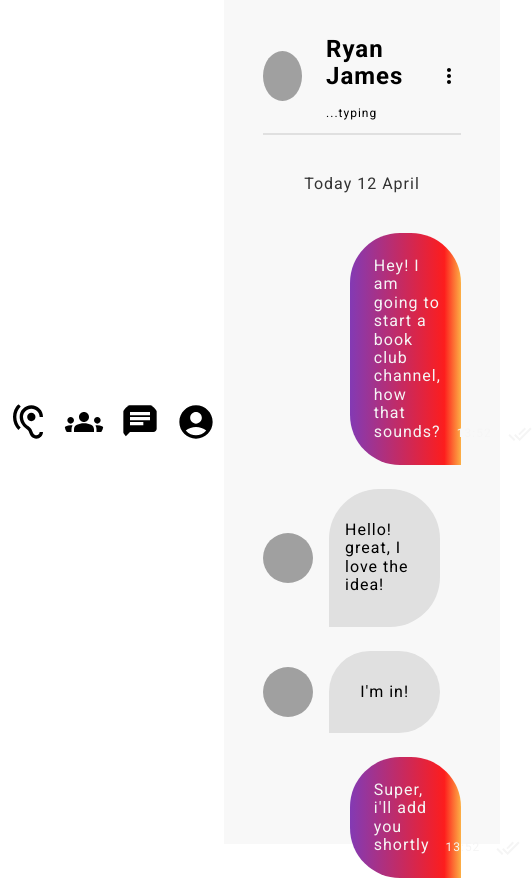
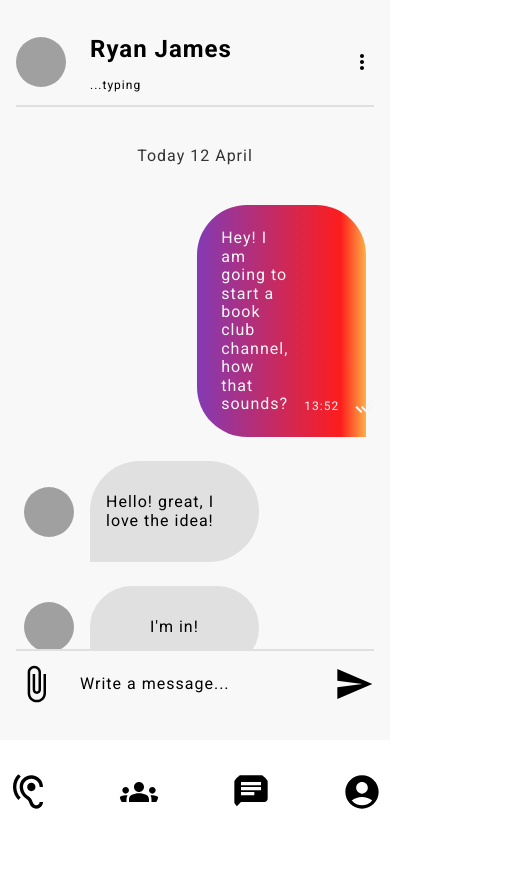
Before and after one commit to dave-forbes/messaging-app, a React (Vite) app in the folder frontend/: page / in a window 390 px wide. Shown: the top 880 px of the page, 532 px wide, since content can reach past the window. After the commit the page ends 844 px from the top, so only its background shows below. Built offline with nearby package versions, Linux system fonts and the light colour scheme.

Commit message:
add media queries for smaller devices

```diff
--- a/frontend/src/components/ConversationList/ConversationList.module.scss
+++ b/frontend/src/components/ConversationList/ConversationList.module.scss
@@ -7,6 +7,23 @@
   display: flex;
   flex-direction: column;
   justify-content: space-evenly;
+}
+
+@media (max-width: 1400px) {
+  .conversationListContainer {
+  position: absolute;
+  background-color: white;
+  height: 100vh;
+  left: 100px;
+  }
+}
+
+@media (max-width:600px) {
+  .conversationListContainer {
+    left:0;
+    top:0;
+    height: calc(100vh - 150px);
+  }
 }
 
 .title {
--- a/frontend/src/components/MessageArea/MessageArea.module.scss
+++ b/frontend/src/components/MessageArea/MessageArea.module.scss
@@ -6,6 +6,12 @@
   padding: 5% 10%;
   display: flex;
   flex-direction: column;
+}
+
+@media (max-width:850px) {
+  .messageAreaContainer {
+  padding: 5% variables.$spacing-md;
+  }
 }
 
 .topDiv {
@@ -22,11 +28,18 @@
 }
 
 .centralDiv {
-  flex: 1;
   display:flex;
   flex-direction: column;
   padding-block: variables.$spacing-lg;
+  padding-inline:variables.$spacing-sm;
   gap: variables.$spacing-lg;
+  overflow-y: scroll;
+}
+
+@media (max-width:600px) {
+  .centralDiv {
+    height:calc(100vh - 350px);
+  }
 }
 
 .date {
--- a/frontend/src/global.scss
+++ b/frontend/src/global.scss
@@ -13,3 +13,9 @@ body {
   height: 100vh;
   display: flex;
 }
+
+@media (max-width:600px) {
+  .appContainer {
+    flex-direction: column-reverse;
+  }
+}
```
